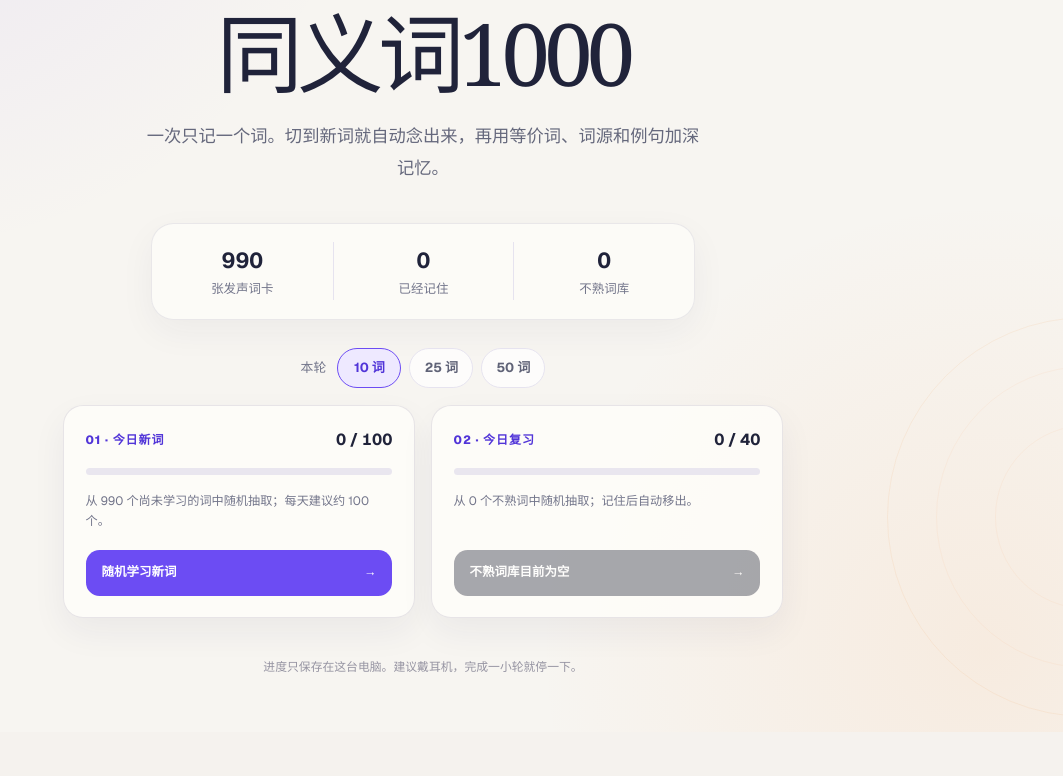
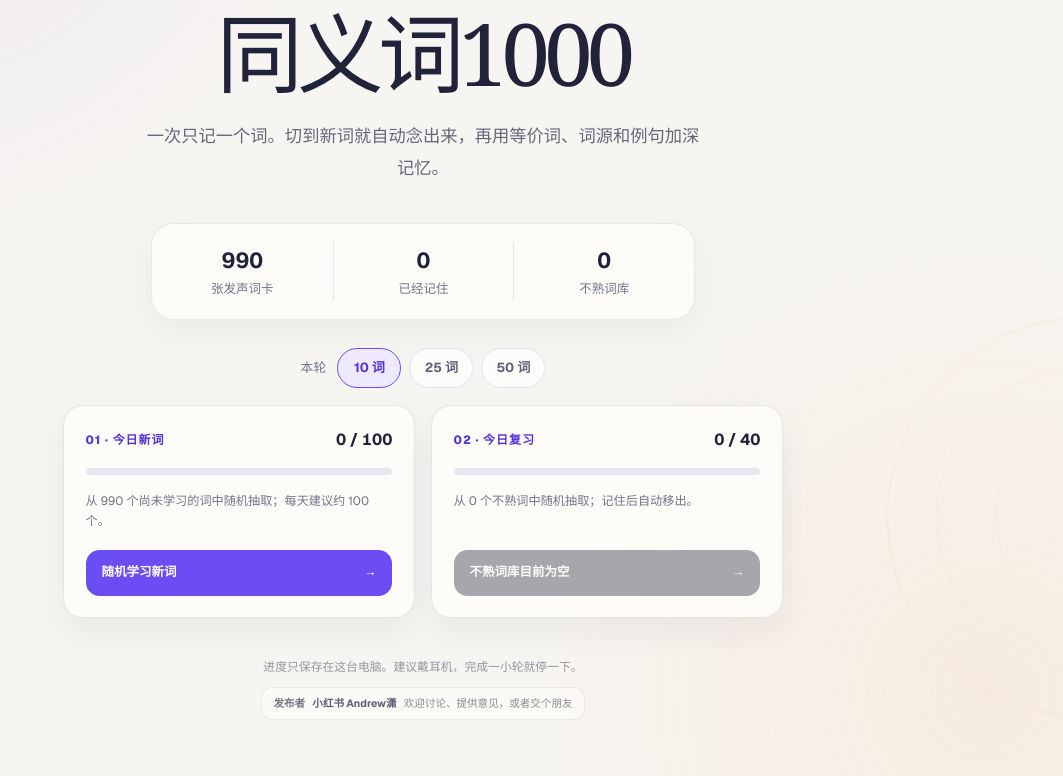
Before and after one commit to Xiao-Chen-usc/gre-audio-flashcards, a Next.js app: page / in a window 1280 px wide. Shown: the part 291-1067 px from the top of the page, without its empty margins (217-1280 px from the left). Before the commit the page ends 1023 px from the top, so only its background shows below. Built offline with nearby package versions, Linux system fonts and the light colour scheme.

Commit message:
Add compact publisher note to the home page

```diff
--- a/app/globals.css
+++ b/app/globals.css
@@ -210,6 +210,23 @@ button:focus-visible, a:focus-visible, input:focus-visible {
   font-weight: 650;
 }
 .privacy-note { margin: auto 0 0; padding-top: 2.5rem; color: #9694a2; font-size: .74rem; }
+.publisher-note {
+  display: inline-flex;
+  width: fit-content;
+  margin-top: .7rem;
+  padding: .48rem .72rem;
+  align-items: center;
+  flex-wrap: wrap;
+  border: 1px solid rgba(66, 57, 111, .09);
+  background: rgba(255, 254, 250, .58);
+  border-radius: .7rem;
+  color: #8b8994;
+  font-size: .66rem;
+  gap: .28rem .45rem;
+}
+.publisher-note b { color: #777481; font-weight: 720; }
+.publisher-note span { color: #625d78; font-weight: 680; }
+.publisher-note i { font-style: normal; }
 
 .study-layout { min-height: 100vh; }
 .topbar {
--- a/app/page.tsx
+++ b/app/page.tsx
@@ -555,6 +555,11 @@ export default function Home() {
           <p className="privacy-note">
             进度只保存在这台电脑。建议戴耳机，完成一小轮就停一下。
           </p>
+          <aside className="publisher-note" aria-label="发布者信息">
+            <b>发布者</b>
+            <span>小红书 Andrew潇</span>
+            <i>欢迎讨论、提供意见，或者交个朋友</i>
+          </aside>
         </section>
       ) : (
         <div className="study-layout">
```
